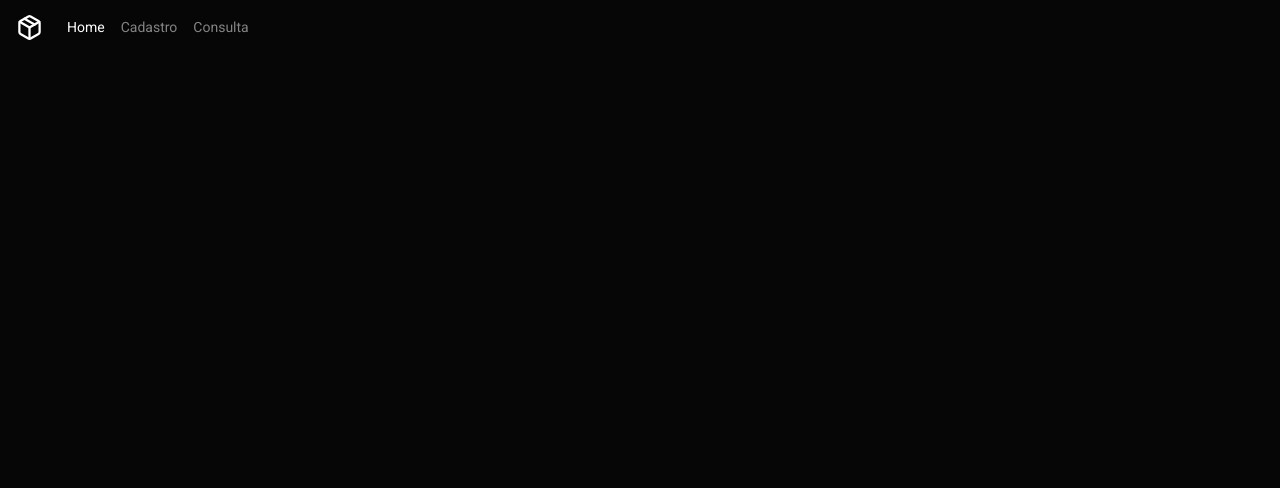
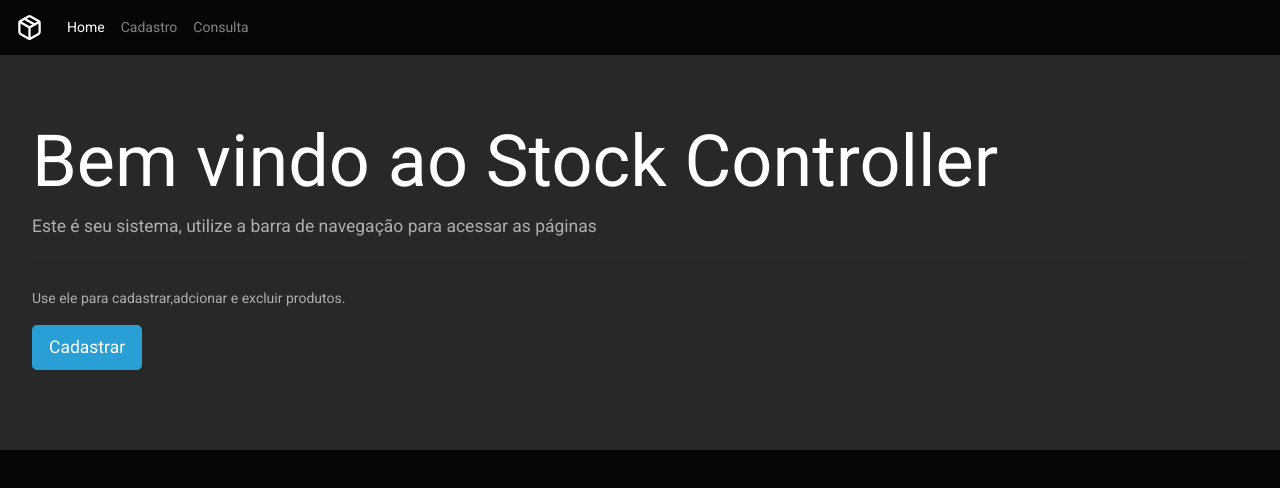
Before and after one commit to euviniciuss/stock-controller, a React (Create React App) app: page / in a window 1280 px wide. Shown: the top 488 px of the page. Built offline with nearby package versions, Linux system fonts and the light colour scheme.

Commit message:
Criada a página Home

```diff
--- a/src/App.js
+++ b/src/App.js
@@ -1,9 +1,15 @@
 import React from 'react';
 
+import './global.css';
+
 import Navbar from './components/navbar';
+import Routes from './routes';
 
 export default function App() {
   return(
-    <Navbar />
+    <>
+      <Navbar />
+      <Routes />
+    </>
   );
 };
--- a/src/Global.css
+++ b/src/Global.css
@@ -4,3 +4,15 @@
     outline: 0;
     box-sizing: border-box;
 }
+
+.navbar{
+    border: none !important;
+}
+
+.jumbotron{
+    border-radius: 0;
+}
+
+.navbar-toggler{
+    border: none;
+}
--- a/src/components/navbar.js
+++ b/src/components/navbar.js
@@ -3,8 +3,9 @@ import { FiPackage } from 'react-icons/fi';
 
 export default function Navbar() {
   return(
-    <nav className="navbar navbar-expand-lg navbar-dark">
-        <a className="navbar-brand" href="#"><FiPackage size={27}/></a>
+    <nav className="navbar navbar-expand-lg navbar-dark bg-dark">
+        <a className="navbar-brand" href="/"><FiPackage size={27}/></a>
+
         <button className="navbar-toggler" type="button" data-toggle="collapse" data-target="#navbarColor02" aria-controls="navbarColor02" aria-expanded="false" aria-label="Toggle navigation">
             <span className="navbar-toggler-icon"></span>
         </button>
@@ -12,10 +13,10 @@ export default function Navbar() {
         <div className="collapse navbar-collapse" id="navbarColor02">
             <ul className="navbar-nav mr-auto">
                 <li className="nav-item active">
-                    <a className="nav-link" href="#">Home <span className="sr-only">(current)</span></a>
+                    <a className="nav-link" href="/">Home <span className="sr-only">(current)</span></a>
                 </li>
                 <li className="nav-item">
-                    <a className="nav-link" href="#">Cadastro</a>
+                    <a className="nav-link" href="/register">Cadastro</a>
                 </li>
                 <li className="nav-item">
                     <a className="nav-link" href="#">Consulta</a>
--- /dev/null
+++ b/src/pages/home.js
@@ -0,0 +1,15 @@
+import React from 'react';
+
+export default function Home(){
+    return(
+        <div class="jumbotron">
+            <h1 class="display-3">Bem vindo ao Stock Controller</h1>
+            <p class="lead">Este é seu sistema, utilize a barra de navegação para acessar as páginas</p>
+            <hr class="my-4" />
+            <p>Use ele para cadastrar,adcionar e excluir produtos.</p>
+            <p class="lead">
+                <a class="btn btn-primary btn-lg" href="/register" role="button">Cadastrar</a>
+            </p>
+        </div>
+    );
+};
--- /dev/null
+++ b/src/pages/register.js
@@ -0,0 +1,7 @@
+import React from 'react';
+
+export default function Register(){
+    return(
+        <h1>Hello Register</h1>
+    );
+};
--- /dev/null
+++ b/src/routes.js
@@ -0,0 +1,16 @@
+import React from 'react';
+import { BrowserRouter, Route, Switch } from 'react-router-dom';
+
+import Home from './pages/home';
+import Register from './pages/register';
+
+export default function Routes(){
+    return(
+        <BrowserRouter>
+            <Switch>
+                <Route path="/" exact component={Home}/>
+                <Route path="/register" component={Register}/>
+            </Switch>
+        </BrowserRouter>
+    );
+};
```
